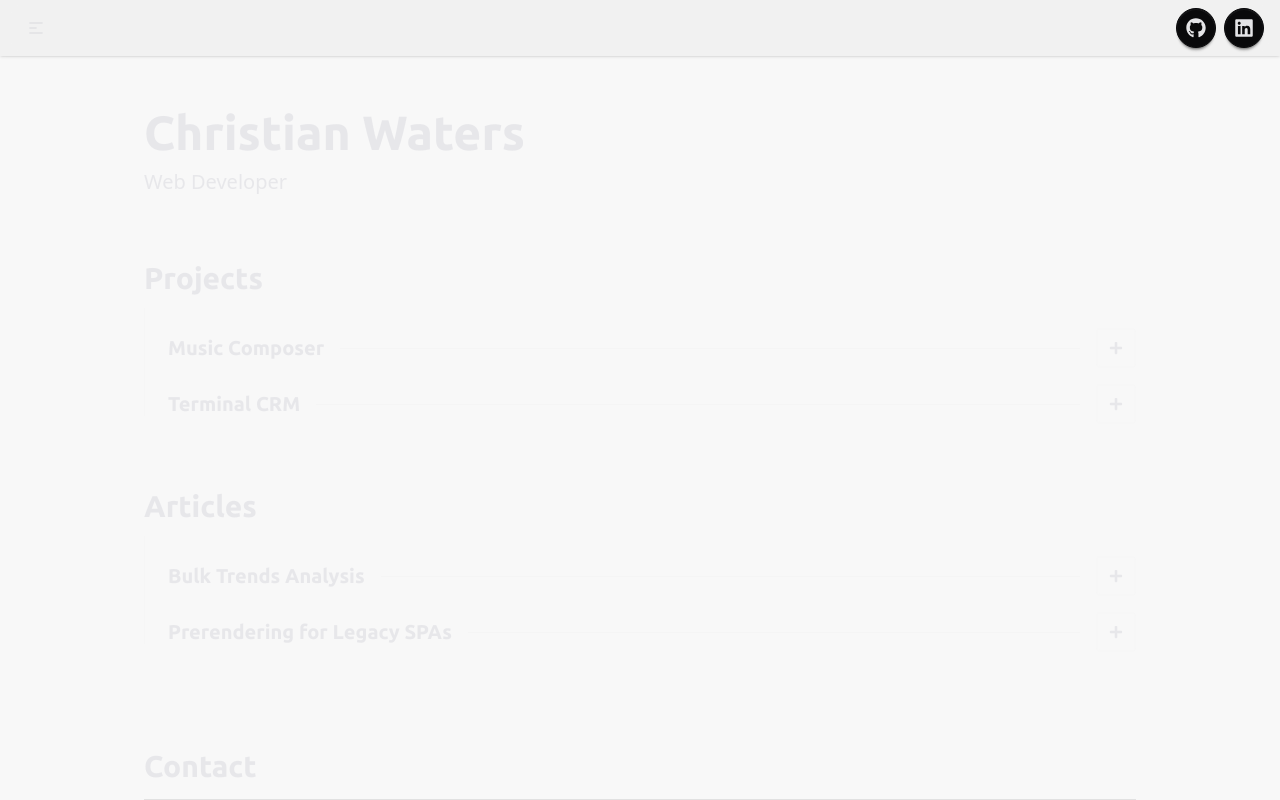
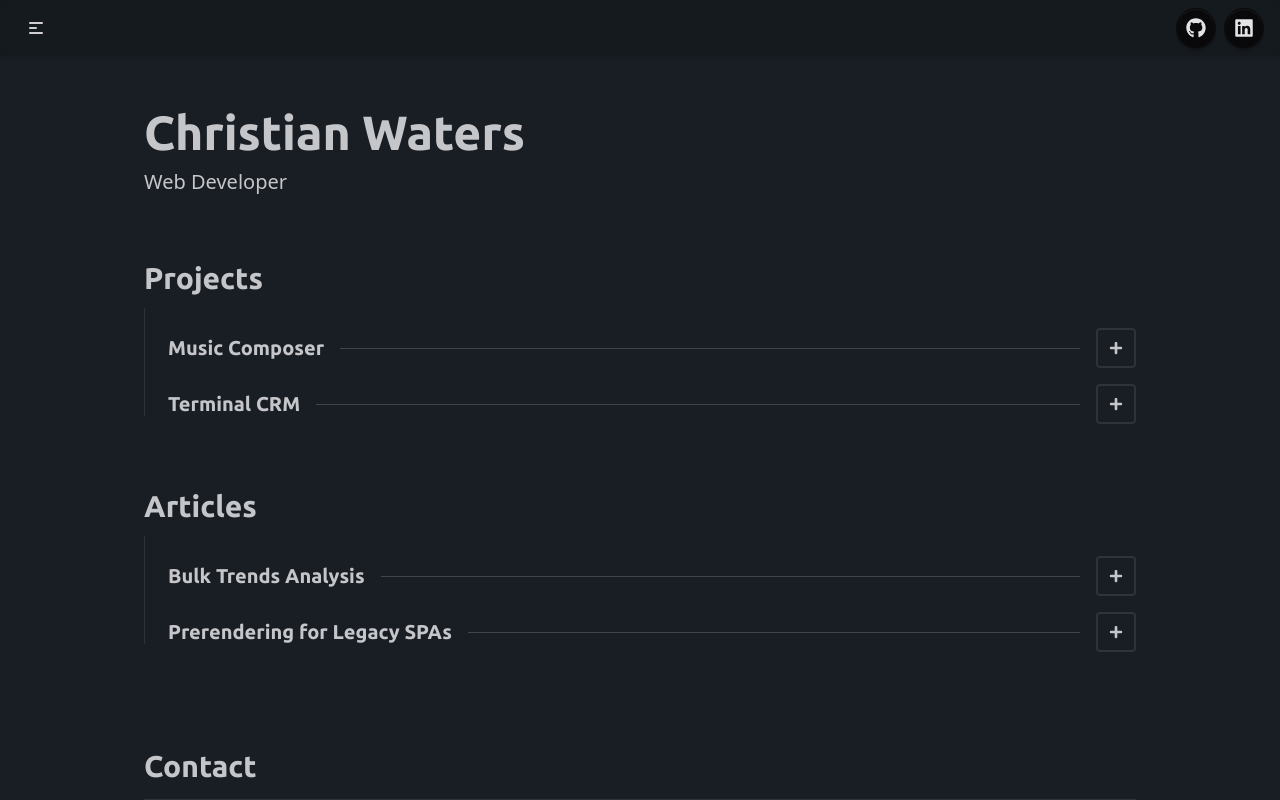
Before and after one commit to rotisserie-christian/portfolio, a React (Vite) app: page / in a window 1280 px wide. Shown: the top 800 px of the page. Built offline with nearby package versions, Linux system fonts and the light colour scheme; no server answers.

Commit message:
force dark mode

```diff
--- a/index.html
+++ b/index.html
@@ -1,5 +1,5 @@
 <!doctype html>
-<html lang="en">
+<html lang="en" data-theme="dark">
 
 <head>
   <meta charset="UTF-8" />
--- a/src/index.css
+++ b/src/index.css
@@ -1,5 +1,7 @@
 @import "tailwindcss";
-@plugin "daisyui";
+@plugin "daisyui" {
+  themes: dark --default;
+}
 
 .courier-new {
     font-family: "Courier New", monospace;
```
